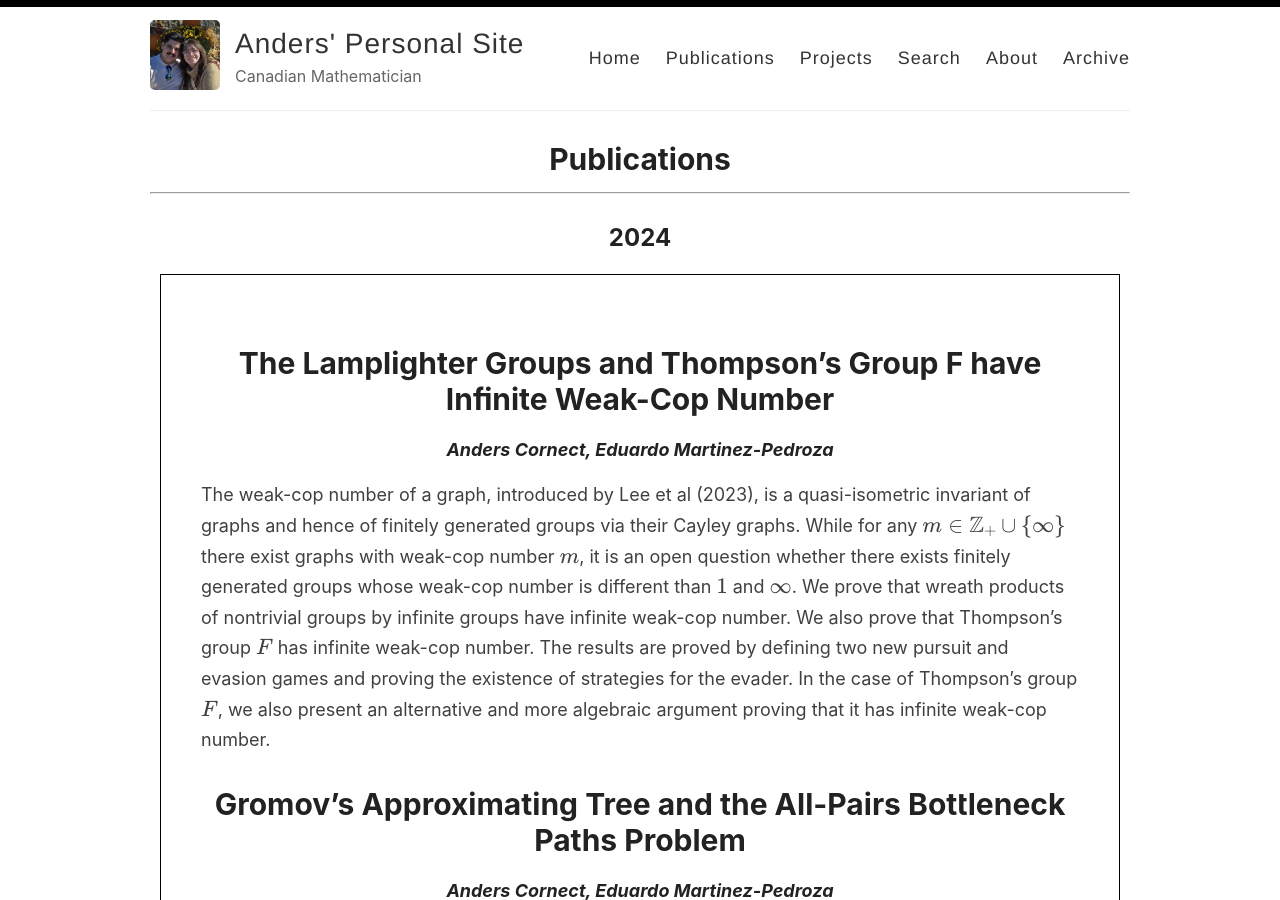
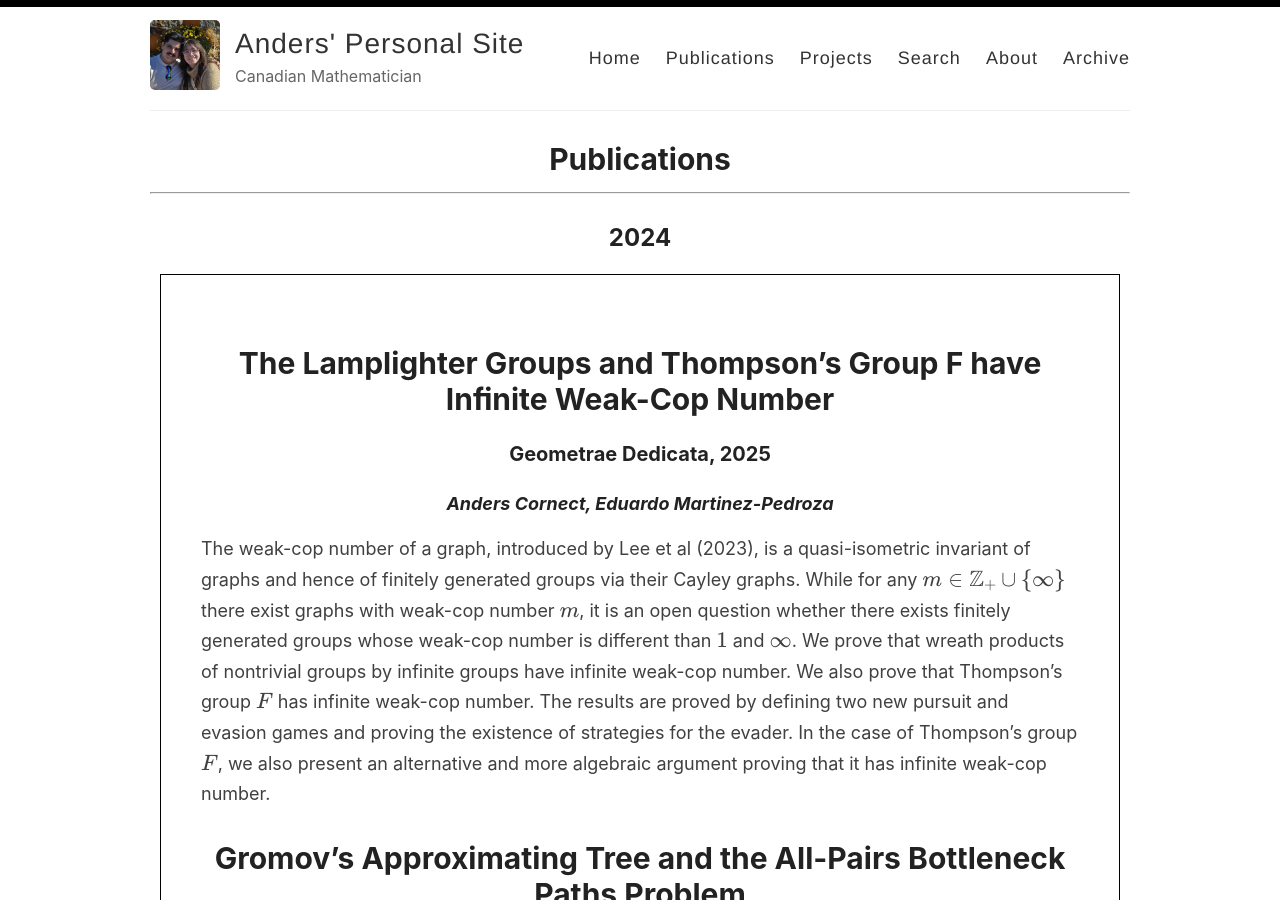
Before and after one commit to And-ers/And-ers.github.io, a Jekyll site: the page built from _pages/publications.md, in a window 1280 px wide and 900 px high. Built offline with Jekyll 4.4.1, drawn with Linux system fonts in a browser that asks for light colours.

Commit message:
Added journal name to publication

```diff
--- a/_pages/publications.md
+++ b/_pages/publications.md
@@ -10,7 +10,8 @@ permalink: /publications/
 
 <div class="stylebox" markdown="1">
 
-# [The Lamplighter Groups and Thompson's Group F have Infinite Weak-Cop Number](https://arxiv.org/abs/2406.11996)
+# [The Lamplighter Groups and Thompson's Group F have Infinite Weak-Cop Number](https://doi.org/10.1007/s10711-025-00991-x)
+### Geometrae Dedicata, 2025
 #### *Anders Cornect, Eduardo Martinez-Pedroza*
 
 The weak-cop number of a graph, introduced by Lee et al (2023), is a quasi-isometric invariant of graphs and hence of finitely generated groups via their Cayley graphs. While for any \\(m \in \mathbb{Z}_+ \cup \\{\infty\\} \\) there exist graphs with weak-cop number \\(m\\), it is an open question whether there exists finitely generated groups whose weak-cop number is different than \\(1\\) and \\(\infty\\). We prove that wreath products of nontrivial groups by infinite groups have infinite weak-cop number. We also prove that Thompson's group \\(F\\) has infinite weak-cop number. The results are proved by defining two new pursuit and evasion games and proving the existence of strategies for the evader. In the case of Thompson's group \\(F\\), we also present an alternative and more algebraic argument proving that it has infinite weak-cop number.
```
